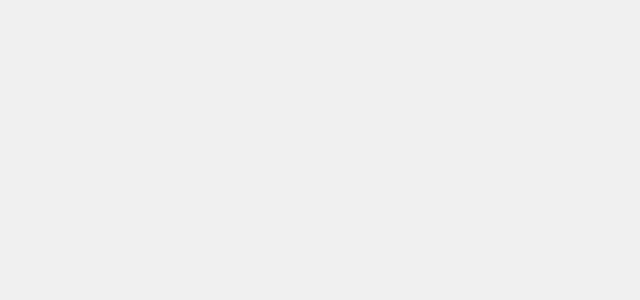
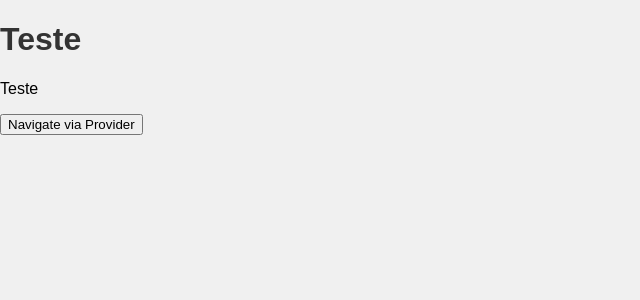
Before and after one commit to marcelocarveche/robin-amorim, a React (Vite) app: page /teste in a window 1280 px wide. Before the commit this address had no page. Shown: the top 300 px of the page, without its empty margins (0-640 px from the left). Built offline with nearby package versions, Linux system fonts and the light colour scheme.

Commit message:
add routes

```diff
--- a/src/app/infrastructure/providers/global-provider.tsx
+++ b/src/app/infrastructure/providers/global-provider.tsx
@@ -1,22 +1,29 @@
-import { createContext, useContext } from 'react'
+import { createContext, useContext, ReactNode } from 'react'
+import { useNavigate } from 'react-router-dom'
 
-const GlobalContext = createContext({})
+// Define o tipo do contexto
+type GlobalContextType = {}
 
-export const useGlobalContext = () => {
+const GlobalContext = createContext<GlobalContextType | undefined>(undefined)
+
+export const useGlobalProvider = (): GlobalContextType => {
   const context = useContext(GlobalContext)
   if (!context) {
-    throw new Error('useGlobalContext must be used within a GlobalProvider')
+    throw new Error('useGlobalProvider must be used within a GlobalProvider')
   }
-
   return context
 }
 
-import { ReactNode } from 'react'
+const GlobalProvider = ({ children }: { children: ReactNode }) => {
+  const navigate = useNavigate()
+  const onClick = () => {
+    navigate('/teste')
+  }
 
-const GlobalProvider = ({ children }: { children: ReactNode }) => {
   return (
-    <GlobalContext.Provider value={GlobalContext}>
+    <GlobalContext.Provider value={{}}>
       {children}
+      <button onClick={onClick}>Navigate via Provider</button>
     </GlobalContext.Provider>
   )
 }
--- a/src/app/infrastructure/routes/routes.tsx
+++ b/src/app/infrastructure/routes/routes.tsx
@@ -1,14 +1,14 @@
-import { BrowserRouter, Route, Routes as Router } from 'react-router-dom'
+import { Route, Routes } from 'react-router-dom'
 import HomePage from '@/app/presentation/pages/home/home'
+import { Teste } from '@/app/presentation/pages/teste/teste'
 
-const Routes = () => {
+const AppRoutes = () => {
   return (
-    <BrowserRouter>
-      <Router>
-        <Route path="/" element={<HomePage />} />
-      </Router>
-    </BrowserRouter>
+    <Routes>
+      <Route path="/" element={<HomePage />} />
+      <Route path="/teste" element={<Teste />} />
+    </Routes>
   )
 }
 
-export default Routes
+export default AppRoutes
--- a/src/app/presentation/pages/home/home.tsx
+++ b/src/app/presentation/pages/home/home.tsx
@@ -1,6 +1,11 @@
+import { useGlobalProvider } from '@/app/infrastructure/providers/global-provider'
+
 const HomePage = () => {
-  const teste = 1
-  return <h1>Home Page</h1>
+  return (
+    <>
+      <h1>Home Page</h1>
+    </>
+  )
 }
 
 export default HomePage
--- /dev/null
+++ b/src/app/presentation/pages/teste/teste.tsx
@@ -0,0 +1,8 @@
+export const Teste = () => {
+  return (
+    <div>
+      <h1>Teste</h1>
+      <p>Teste</p>
+    </div>
+  )
+}
--- a/src/main.tsx
+++ b/src/main.tsx
@@ -1,17 +1,18 @@
-import React from 'react'
 import ReactDOM from 'react-dom/client'
 import './index.css'
-import Routes from '@/app/infrastructure/routes/routes'
+import AppRoutes from '@/app/infrastructure/routes/routes'
 import GlobalProvider from '@/app/infrastructure/providers/global-provider'
+import { BrowserRouter } from 'react-router-dom'
 
 const rootElement = document.getElementById('root')
 if (rootElement) {
+  console.log('Renderizando aplicação dentro do BrowserRouter')
   ReactDOM.createRoot(rootElement).render(
-    <React.StrictMode>
+    <BrowserRouter>
       <GlobalProvider>
-        <Routes />
+        <AppRoutes />
       </GlobalProvider>
-    </React.StrictMode>
+    </BrowserRouter>
   )
 } else {
   console.error('Root element not found')
```
